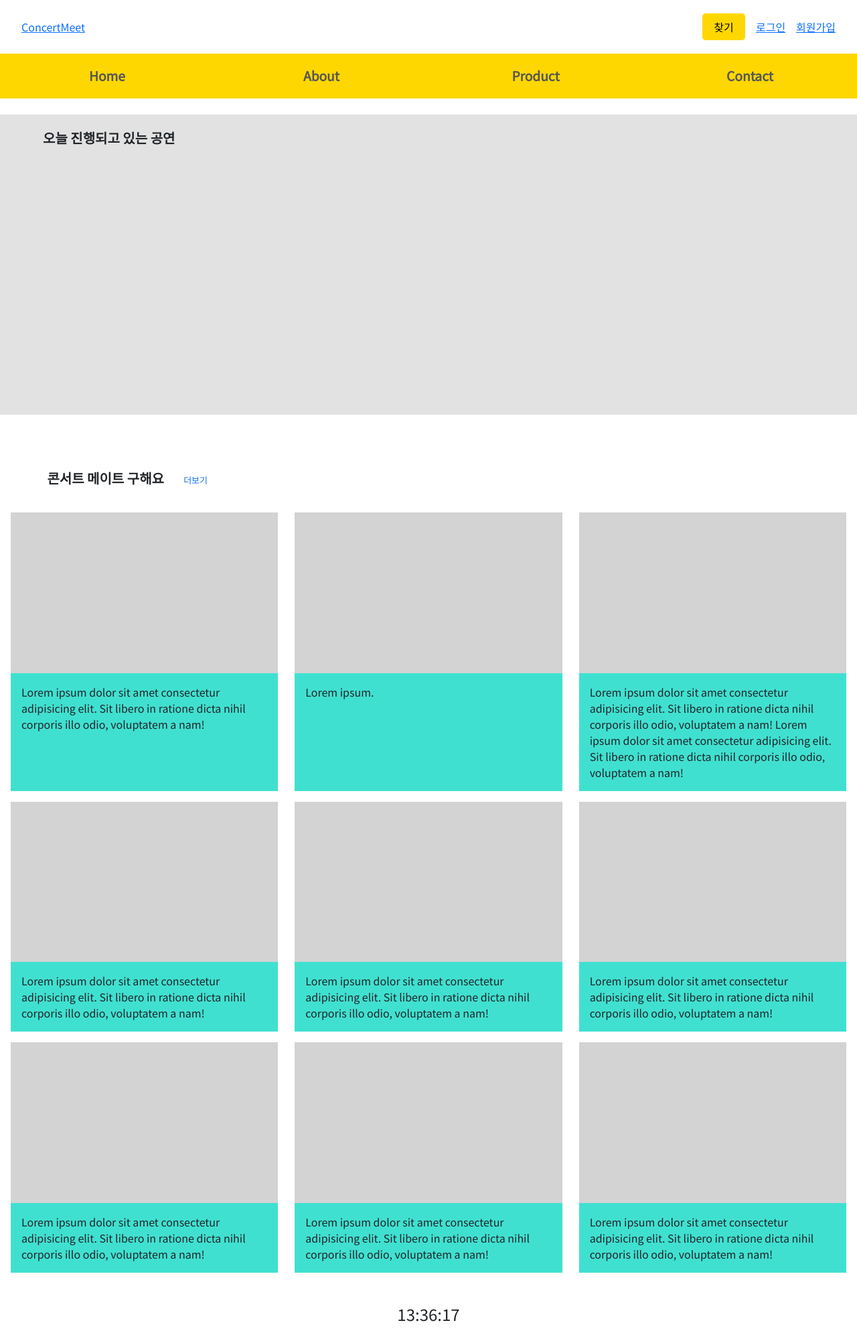
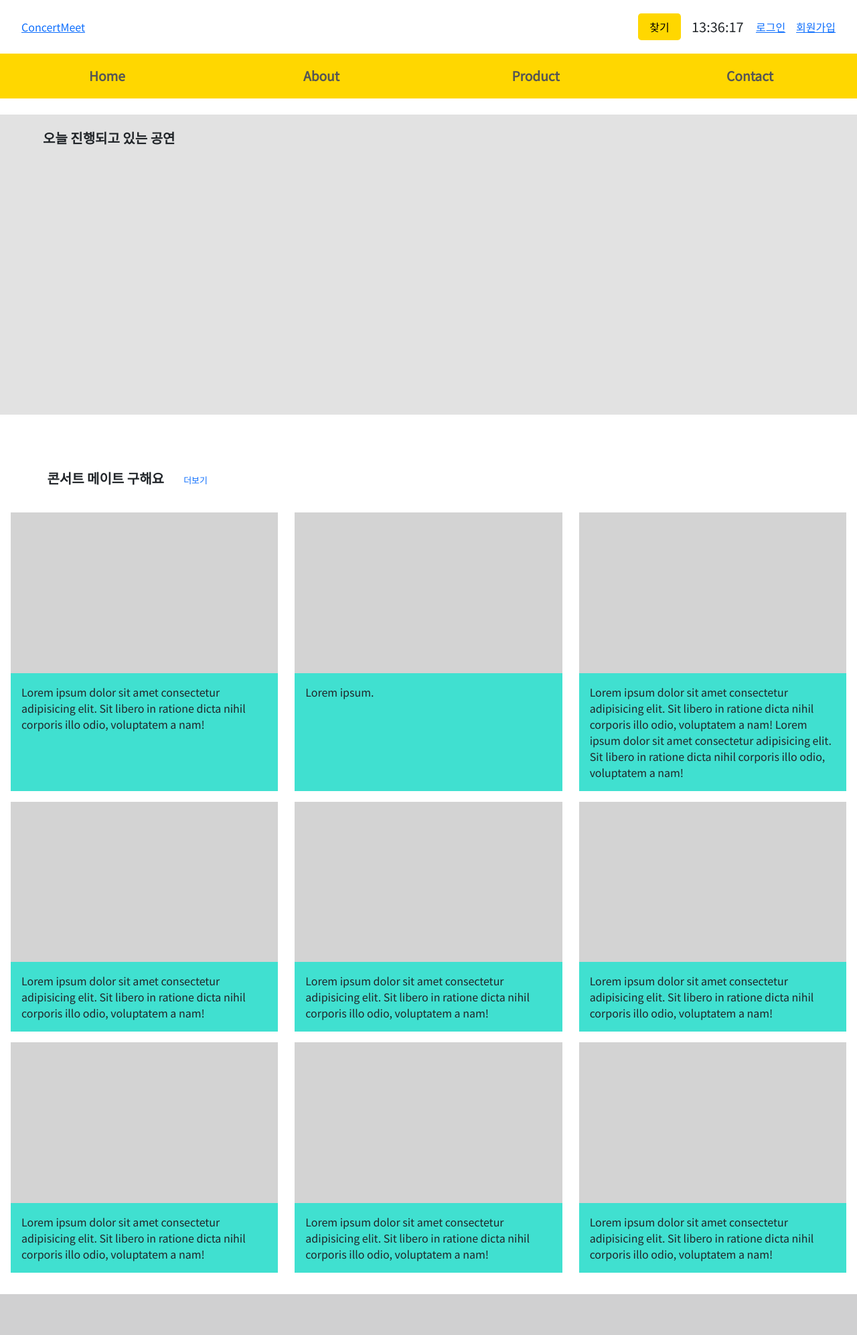
Before and after one commit to CBNULikelion9th/ConcertMeet, a Django app: page / in a window 1280 px wide. Shown: the whole page at 67% size. After the commit the page ends 1932 px from the top, so only its background shows below. Run offline with Django 3.2, Linux system fonts and the light colour scheme; data that the repository does not hold is empty; some libraries are stand-ins or nearby versions.

Commit message:
임시 저장

```diff
--- a/meetapp/static/css/base.css
+++ b/meetapp/static/css/base.css
@@ -1,3 +1,8 @@
+#clock {
+  padding-right: 1.5%;
+  font-size: 20px;
+}
+
 .header {
   display: flex;
   align-items: center;
--- a/meetapp/static/css/post_home.css
+++ b/meetapp/static/css/post_home.css
@@ -17,6 +17,7 @@
 body {
   font-family: "Noto Sans KR", sans-serif;
 }
+
 
 #main {
   top: 0;
--- a/meetapp/templates/meetapp/base.html
+++ b/meetapp/templates/meetapp/base.html
@@ -36,6 +36,7 @@
         <input type="search" />
         <input type="submit" value="찾기" />
       </form>
+      <h4 id="clock">00:00:00</h4>
       <div class="top_right">
           {% if user.is_authenticated %}
           <div>
@@ -103,5 +104,6 @@
         alert("로그아웃 되었습니다!");
       }
     </script>
+    <script src="{% static 'js/clock.js' %}"></script>
   </body>
 </html>
--- a/meetapp/templates/meetapp/post_home.html
+++ b/meetapp/templates/meetapp/post_home.html
@@ -124,11 +124,8 @@
           </div>
         </li>
       </ul>
-      <footer class="footer"><h4 id="clock">00:00:00</h4></footer>
+
     </section>
-
-    <!-- javascript -->
-    <script src="{% static 'js/clock.js' %}"></script>
   </body>
 
   {% endblock content %}
```
